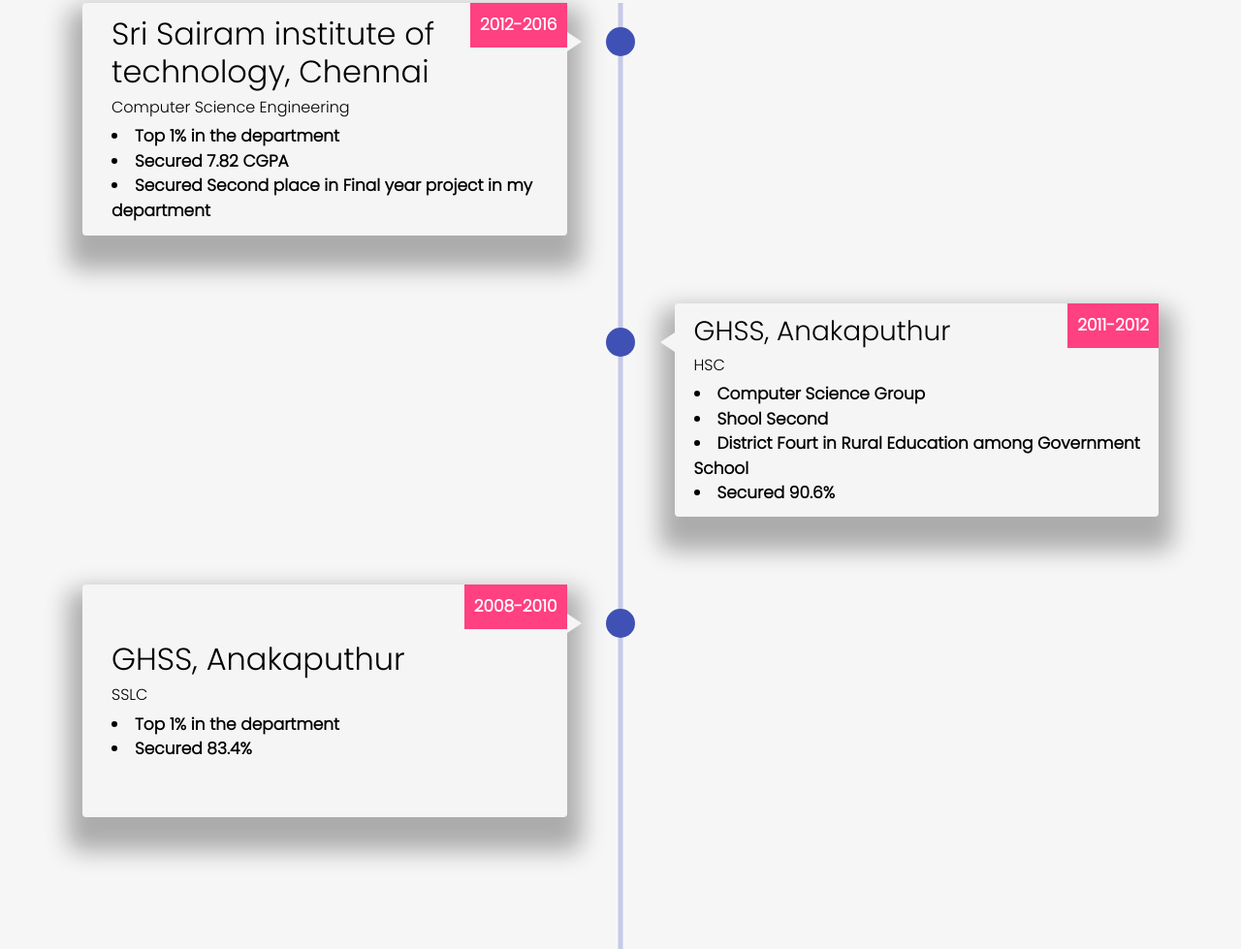
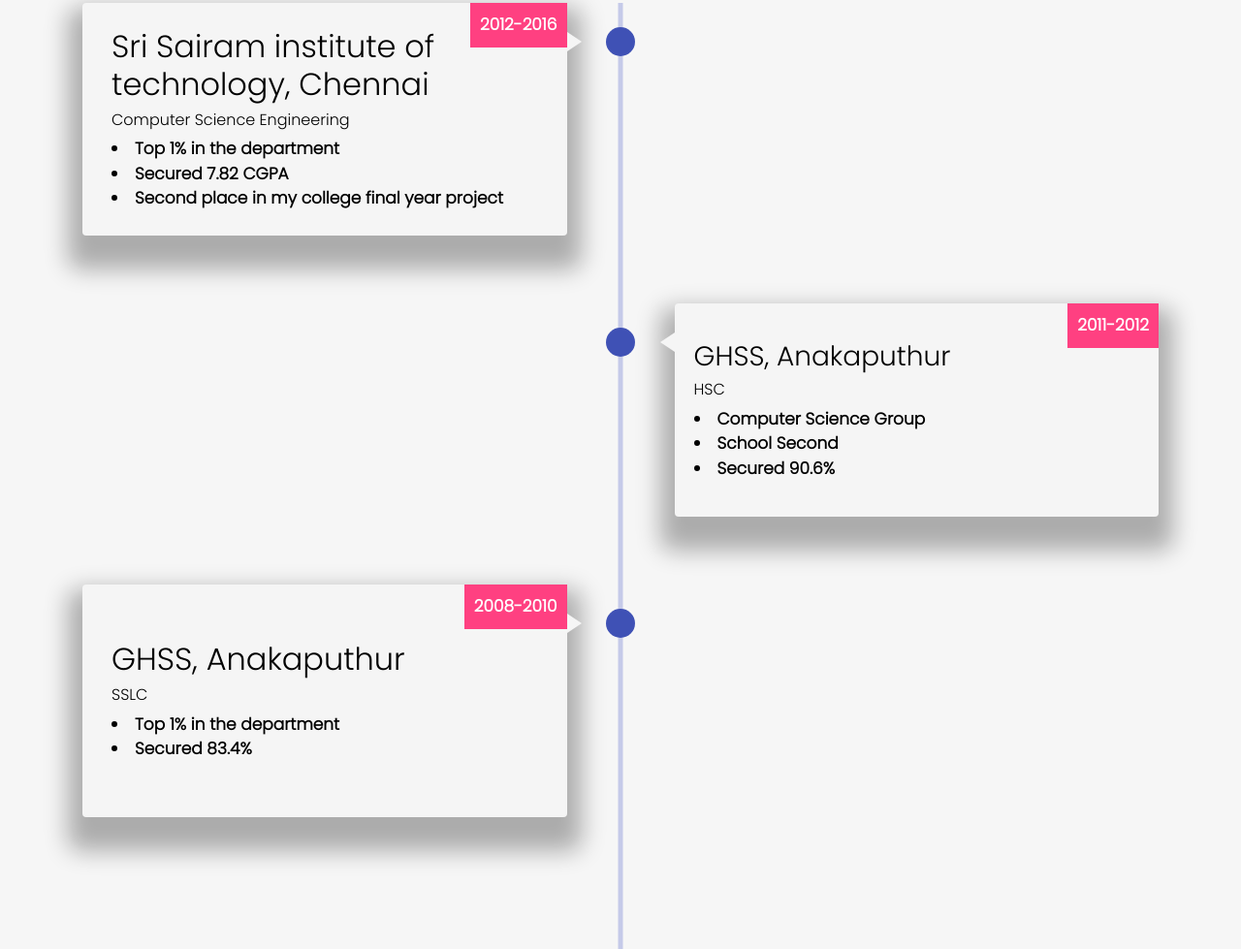
Before and after one commit to Vinoth5595/vinoth5595.github.io, a plain HTML site: page education.html in a window 1280 px wide. Shown: the part 1151-2130 px from the top of the page at 97% size. Drawn offline with nearby package versions, Linux system fonts and the light colour scheme; some icons are missing; files whose address does not match are found by name.

Commit message:
updated content in education page

```diff
--- a/education.html
+++ b/education.html
@@ -286,7 +286,7 @@
             <h6>Computer Science Engineering</h6>
             <li>Top 1% in the department</li>
             <li>Secured 7.82 CGPA</li>
-            <li>Secured Second place in Final year project in my department</li>
+            <li>Second place in my college final year project</li>
         </div>
       </div>
    </div>
@@ -305,8 +305,7 @@
             <h3>GHSS, Anakaputhur</h3>
             <h6>HSC</h6>
             <li>Computer Science Group</li>
-            <li>Shool Second</li>
-            <li>District Fourt in Rural Education among Government School</li>
+            <li>School Second</li>
             <li>Secured 90.6%</li>
         </div>
       </div>
```
